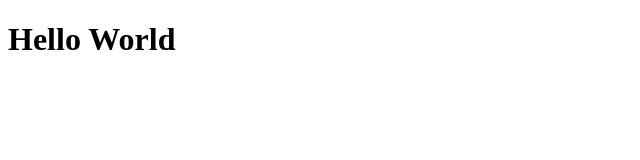
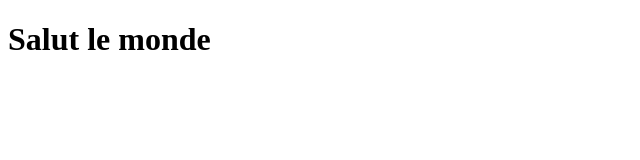
Before and after one commit to Vandemar/new_project, a plain HTML site: page index.html in a window 1280 px wide. Shown: the whole page, without its empty margins (0-640 px from the left). Drawn offline with Linux system fonts and the light colour scheme.

Commit message:
Traduction FR

```diff
--- a/index.html
+++ b/index.html
@@ -5,6 +5,6 @@
 		<title>Hello world</title>
 	</head>
 	<body>
-		<h1>Hello World</h1>
+		<h1>Salut le monde</h1>
 	</body>
 </html>
```
